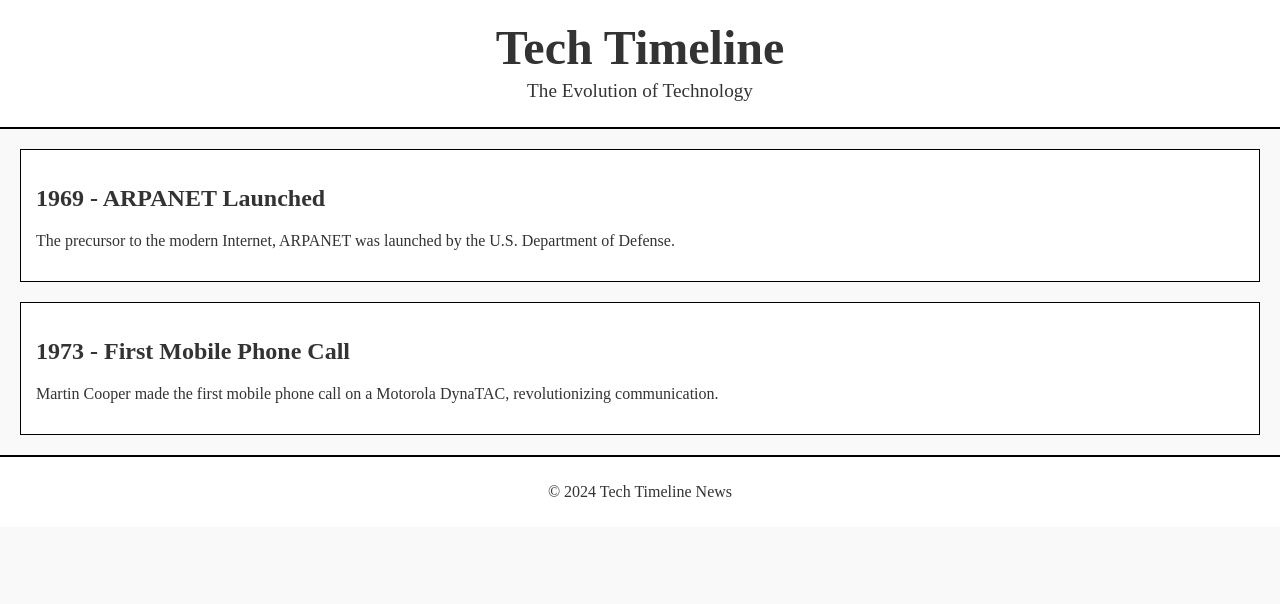
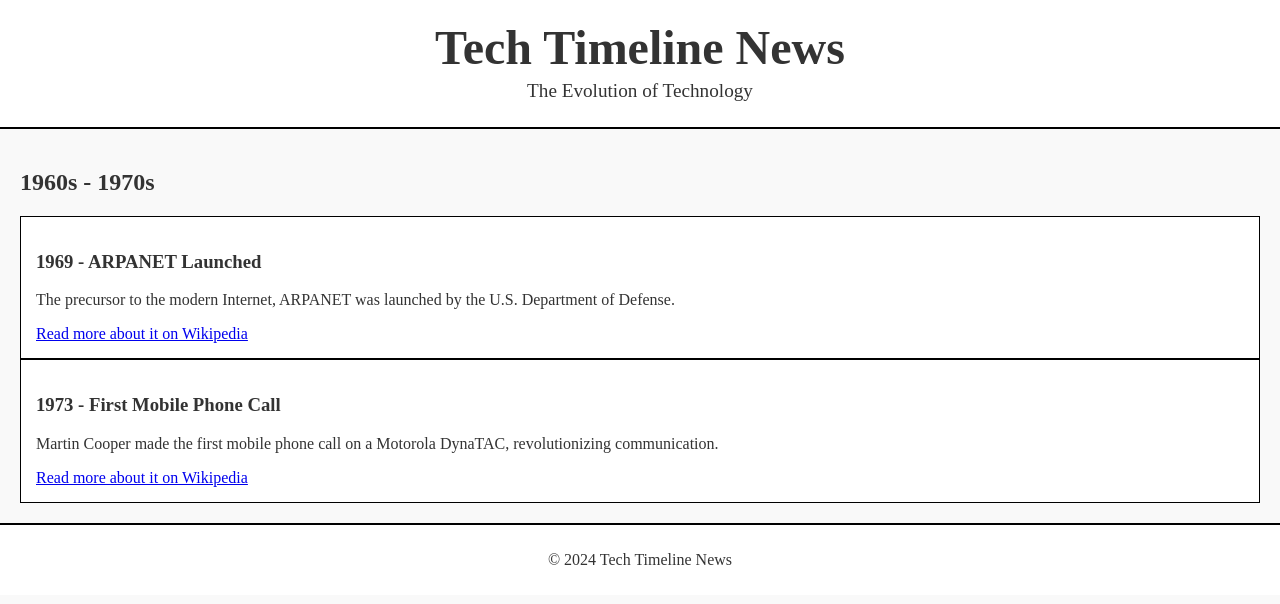
Before and after one commit to aaronsfunstuff/tech-timeline, a plain HTML site: page index.html in a window 1280 px wide. Drawn offline with Linux system fonts and the light colour scheme.

Commit message:
Update index.html

```diff
--- a/index.html
+++ b/index.html
@@ -3,30 +3,34 @@
 <head>
     <meta charset="UTF-8">
     <meta name="viewport" content="width=device-width, initial-scale=1.0">
-    <title>Tech Timeline</title>
+    <title>Tech Timeline News</title>
     <link rel="stylesheet" href="styles.css">
 </head>
 <body>
     <header>
-        <h1>Tech Timeline</h1>
+        <h1>Tech Timeline News</h1>
         <p>The Evolution of Technology</p>
     </header>
     <main>
-        <article class="timeline">
-    <div class="timeline-event">
-        <h2>1969 - ARPANET Launched</h2>
-        <p>The precursor to the modern Internet, ARPANET was launched by the U.S. Department of Defense.</p>
-    </div>
-    <div class="timeline-event">
-        <h2>1973 - First Mobile Phone Call</h2>
-        <p>Martin Cooper made the first mobile phone call on a Motorola DynaTAC, revolutionizing communication.</p>
-    </div>
-    <!-- More events -->
-</article>
-
+        <section class="timeline-era">
+            <h2>1960s - 1970s</h2>
+            <div class="timeline-event" data-tooltip="Advanced Research Projects Agency Network, a precursor to the Internet.">
+                <h3>1969 - ARPANET Launched</h3>
+                <p>The precursor to the modern Internet, ARPANET was launched by the U.S. Department of Defense.</p>
+                <a href="https://en.wikipedia.org/wiki/ARPANET" target="_blank" rel="noopener noreferrer">Read more about it on Wikipedia</a>
+            </div>
+            <div class="timeline-event" data-tooltip="First mobile phone call by Martin Cooper.">
+                <h3>1973 - First Mobile Phone Call</h3>
+                <p>Martin Cooper made the first mobile phone call on a Motorola DynaTAC, revolutionizing communication.</p>
+                <a href="https://en.wikipedia.org/wiki/Mobile_phone" target="_blank" rel="noopener noreferrer">Read more about it on Wikipedia</a>
+            </div>
+        </section>
+        <!-- More sections for other eras -->
     </main>
     <footer>
         <p>&copy; 2024 Tech Timeline News</p>
     </footer>
+    <button id="back-to-top" style="display:none;">Back to Top</button>
+    <script src="script.js"></script>
 </body>
 </html>
```
